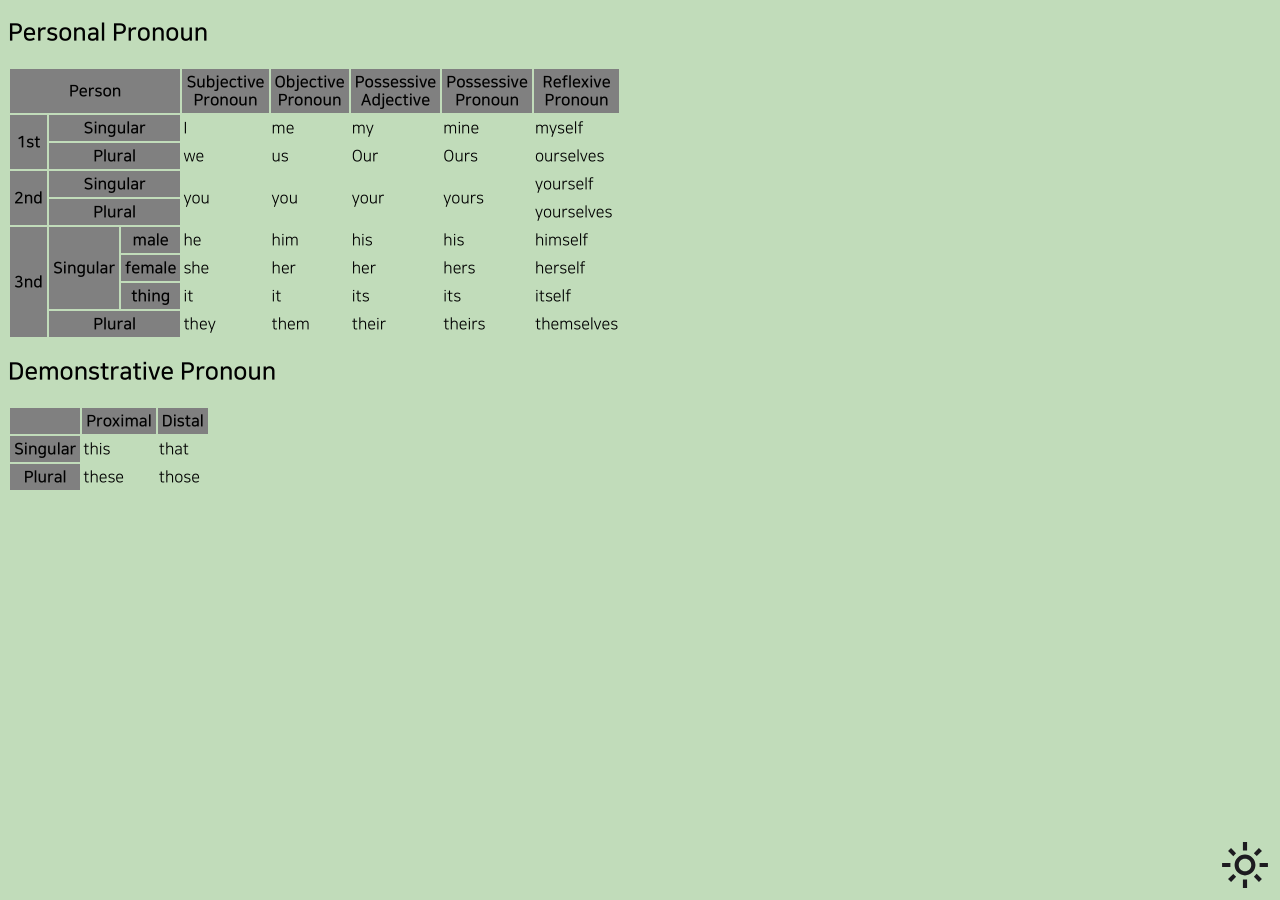
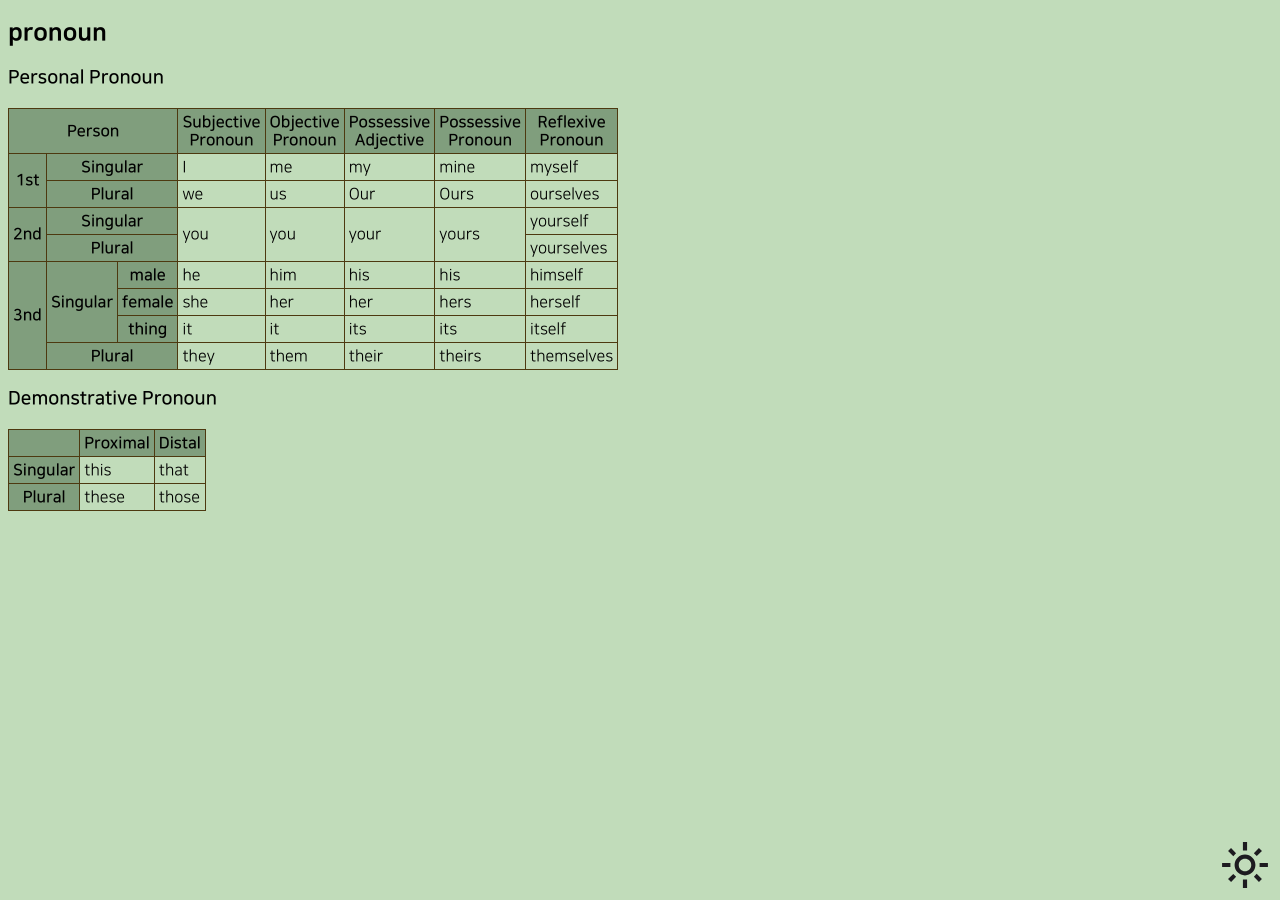
Before and after one commit to gohu03/gohu03.github.io, a Jekyll site: the page built from collections/_posts/2024-10-21-pronoun.html, in a window 1280 px wide. Built offline with Jekyll 4.4.1, drawn with Linux system fonts in a browser that asks for light colours; Markdown is read by kramdown in place of the engine named in the settings.

Commit message:
set post table style

```diff
--- a/_layouts/post.html
+++ b/_layouts/post.html
@@ -2,6 +2,11 @@
 layout: default
 ---
 
-<article id="post">
-  {{ content }}
-</article>
+<section class="post">
+  <header class="post-title">
+    <h1>{{ page.title }}</h1>
+  </header>
+  <article class="post-content">
+    {{ content }}
+  </article>
+</section>
--- a/_sass/_base.scss
+++ b/_sass/_base.scss
@@ -13,14 +13,22 @@
     // button
     --button-hovered-color: #88a182;
     --button-clicked-color: #4d5c49;
+
+    // post
+    --table-border-color: #4d3910;
+    --table-heading-cell-color: #809e7d;
   }
 
   &[color-theme="dark"]{
     --default-font-color: #d4d4d4;
-    --primary-background-color: #061316;
+    --primary-background-color: #031212;
 
     // button
-    --button-hovered-color: #15404a;
-    --button-clicked-color: #266f80;
+    --button-hovered-color: #0D3939;
+    --button-clicked-color: #174D4D;
+
+    // post
+    --table-border-color: #b0b0b0;
+    --table-heading-cell-color: #0d3b3b;
   }
 }
--- a/_sass/_post.scss
+++ b/_sass/_post.scss
@@ -1,17 +1,35 @@
-@use "_base.scss";
-@use "font/NanumSquare.scss";
+@use "base";
 
-#post {
-  font-family: 'NanumSquare';
+.post {
+  font-family: var(--default-content-font);
 
+  .post-title {
+    h1 {
+      font-weight: 800;
+      font-style: normal;
+    }
+  }
+
+  .post-content{
     table {
       th {
         text-align: center;
         vertical-align: middle;
         font-weight: bold;
         color: var(--default-font-color);
-      background-color: #808080;
+        background-color: var(--table-heading-cell-color);
+      }
+
+      th, td {
         padding: 0.25em;
+      }
+
+      &, th, td {
+        border-width: 1px;
+        border-style: solid;
+        border-color: var(--table-border-color);
+        border-collapse: collapse;
       }
     }
   }
+}
```
Lines whose indentation alone changed are shown as unchanged.
